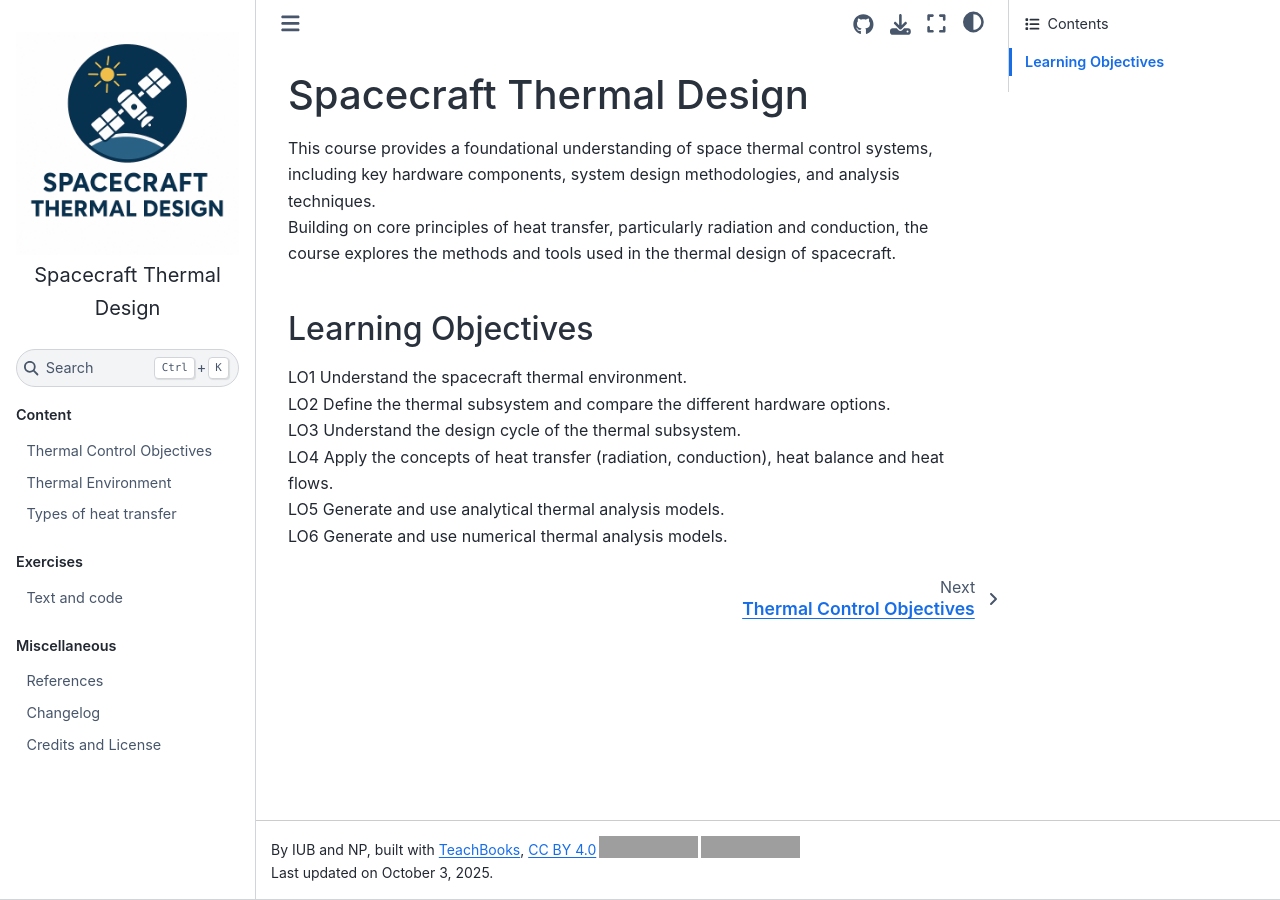
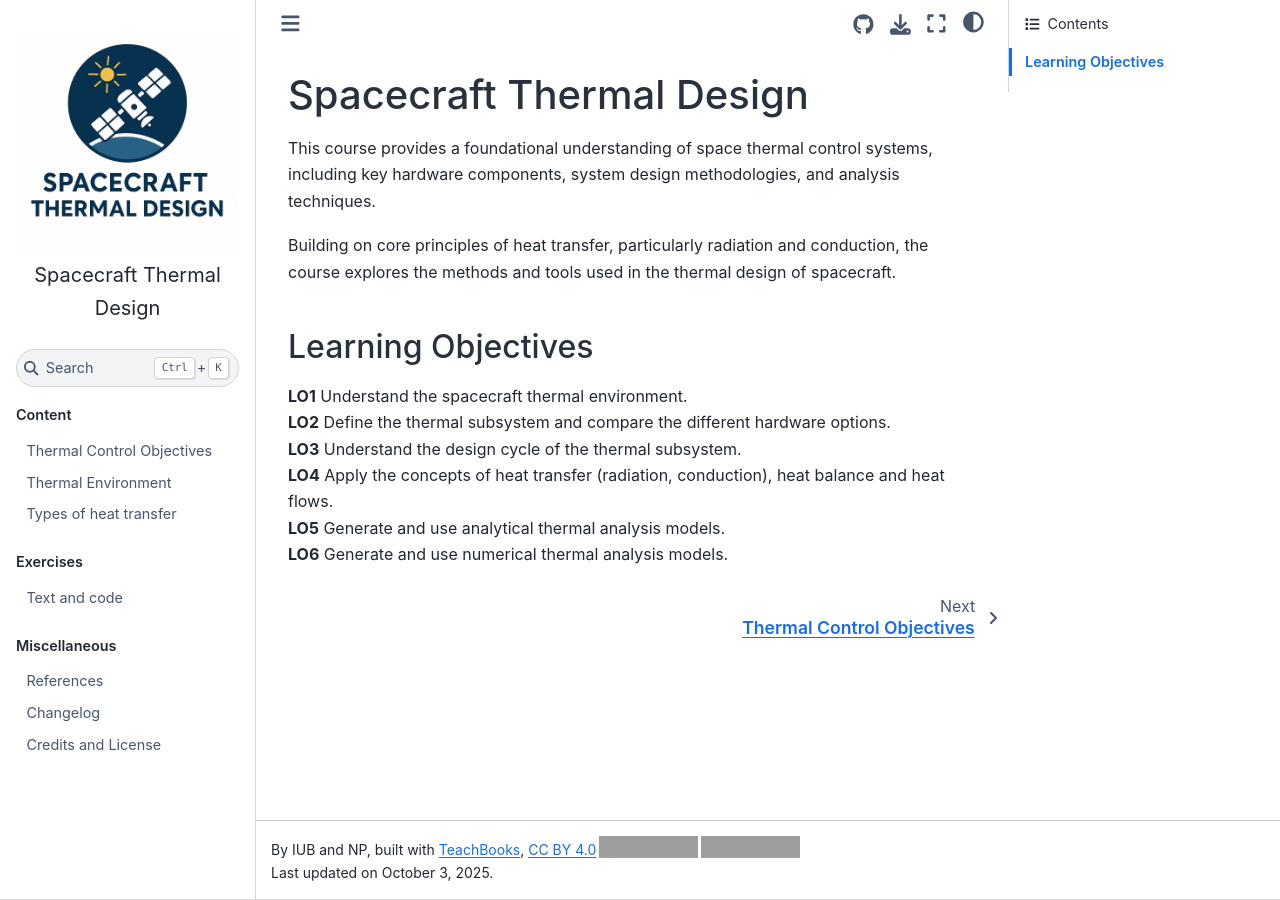
Before and after one commit to iuriolbalbin/Thermal, a Jupyter Book: the page built from book/intro.md, in a window 1280 px wide. Built offline with Jupyter Book 1.0.4 settings and Sphinx 7.4.7 and the Sphinx Book theme 1.1.4, drawn with Linux system fonts in a browser that asks for light colours; comment, search, counter and statistics services are not loaded; grey boxes are pictures that could not be loaded.

```diff
--- a/book/intro.md
+++ b/book/intro.md
@@ -1,12 +1,13 @@
 (intro)=
 # Spacecraft Thermal Design
 This course provides a foundational understanding of space thermal control systems, including key hardware components, system design methodologies, and analysis techniques.
+
 Building on core principles of heat transfer, particularly radiation and conduction, the course explores the methods and tools used in the thermal design of spacecraft.
 
 ## Learning Objectives
-LO1 Understand the spacecraft thermal environment.
-LO2 Define the thermal subsystem and compare the different hardware options.
-LO3 Understand the design cycle of the thermal subsystem.
-LO4 Apply the concepts of heat transfer (radiation, conduction), heat balance and heat flows.
-LO5 Generate and use analytical thermal analysis models.
-LO6 Generate and use numerical thermal analysis models.
+**LO1** Understand the spacecraft thermal environment.
+**LO2** Define the thermal subsystem and compare the different hardware options.
+**LO3** Understand the design cycle of the thermal subsystem.
+**LO4** Apply the concepts of heat transfer (radiation, conduction), heat balance and heat flows.
+**LO5** Generate and use analytical thermal analysis models.
+**LO6** Generate and use numerical thermal analysis models.
```
